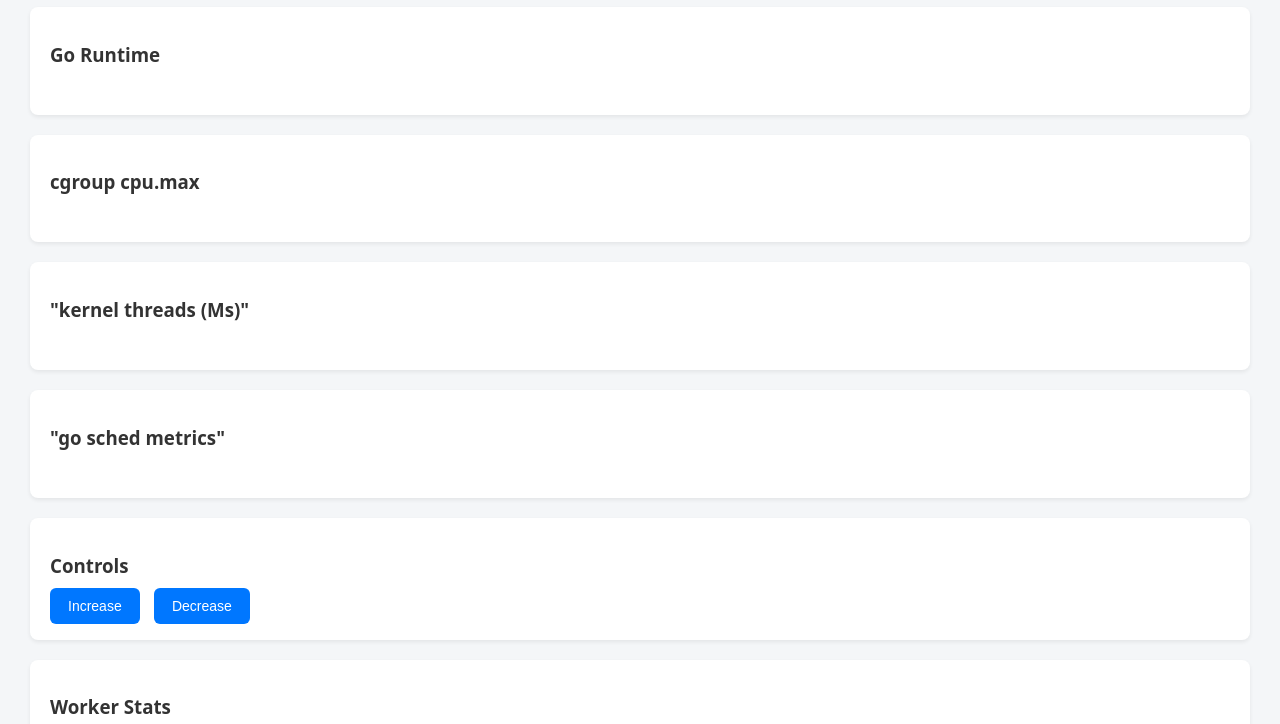
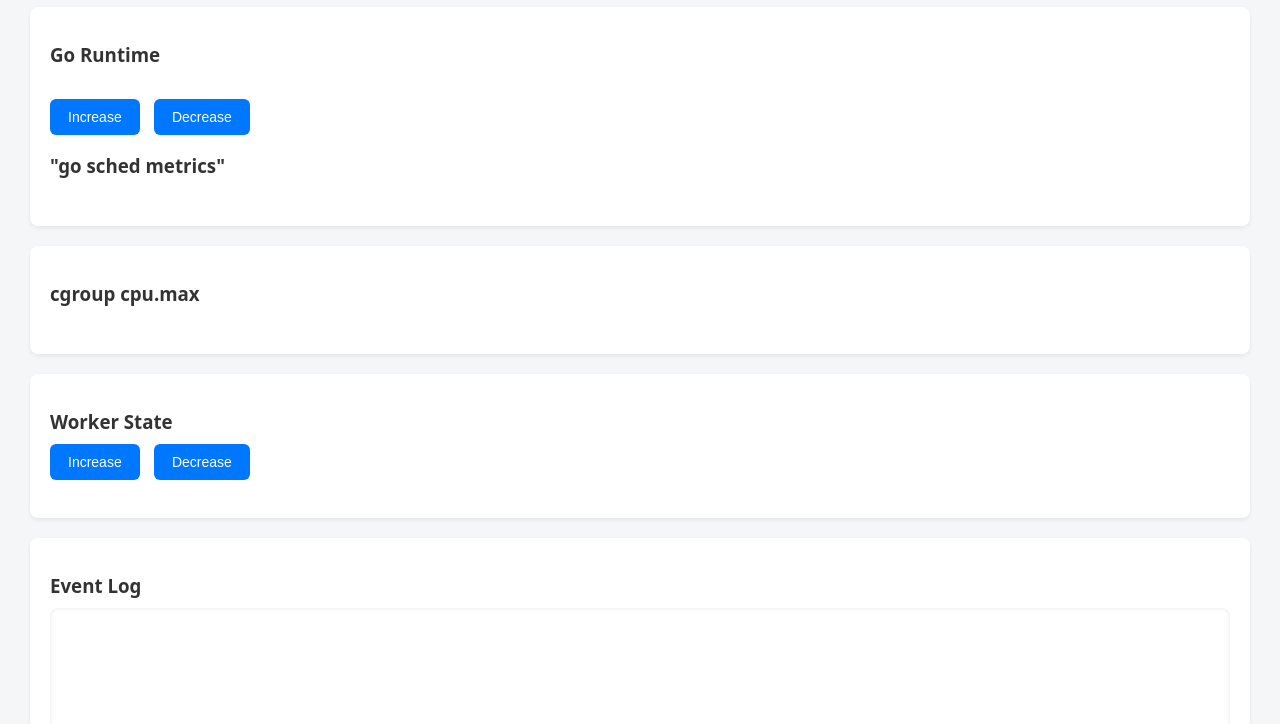
Before and after one commit to k-stz/gosrv, a plain HTML site: page templates/loadpage.html in a window 1280 px wide. Shown: the part 76-800 px from the top of the page. Drawn offline with Linux system fonts and the light colour scheme.

Commit message:
update cleanup loadpage; add TODO thread create

```diff
--- a/templates/loadpage.html
+++ b/templates/loadpage.html
@@ -86,6 +86,30 @@
          hx-swap="innerHTML">
         <span class="htmx-indicator"></span>
     </div>
+
+    <!-- TODO IMPLEMENT -->
+    <button
+        hx-post="/threads/increase"
+        hx-target="#event-log"
+        hx-swap="innerHTML"
+        hx-on::after-request="htmx.trigger('#stats', 'refresh')">
+        Increase
+    </button>
+
+    <button
+        hx-post="/threads/decrease"
+        hx-target="#event-log"
+        hx-swap="innerHTML"
+        hx-on::after-request="htmx.trigger('#stats', 'refresh')">
+        Decrease
+    </button>
+    <h3>"go sched metrics"</h3>
+    <div id="go-metrics-scheds"
+         hx-get="/metrics/sched"
+         hx-trigger="load, refresh"
+         hx-swap="innerHTML">
+        <span class="htmx-indicator"></span>
+    </div>
 </div>
 
 <div class="card">
@@ -98,29 +122,9 @@
     </div>
 </div>
 
-<div class="card">
-    <h3>"kernel threads (Ms)"</h3>
-    <div id="kernel-threads-view"
-         hx-get="/threads/view"
-         hx-trigger="load, refresh"
-         hx-swap="innerHTML">
-        <span class="htmx-indicator"></span>
-    </div>
-</div>
 
 <div class="card">
-    <h3>"go sched metrics"</h3>
-    <div id="go-metrics-scheds"
-         hx-get="/metrics/sched"
-         hx-trigger="load, refresh"
-         hx-swap="innerHTML">
-        <span class="htmx-indicator"></span>
-    </div>
-</div>
-
-
-<div class="card">
-    <h3>Controls</h3>
+    <h3>Worker State</h3>
     <button
         hx-post="/load/increase"
         hx-target="#event-log"
@@ -136,10 +140,6 @@
         hx-on::after-request="htmx.trigger('#stats', 'refresh')">
         Decrease
     </button>
-</div>
-
-<div class="card">
-    <h3>Worker Stats</h3>
     <div id="stats"
          hx-get="/load/stats-view"
          hx-trigger="load, refresh"
```
